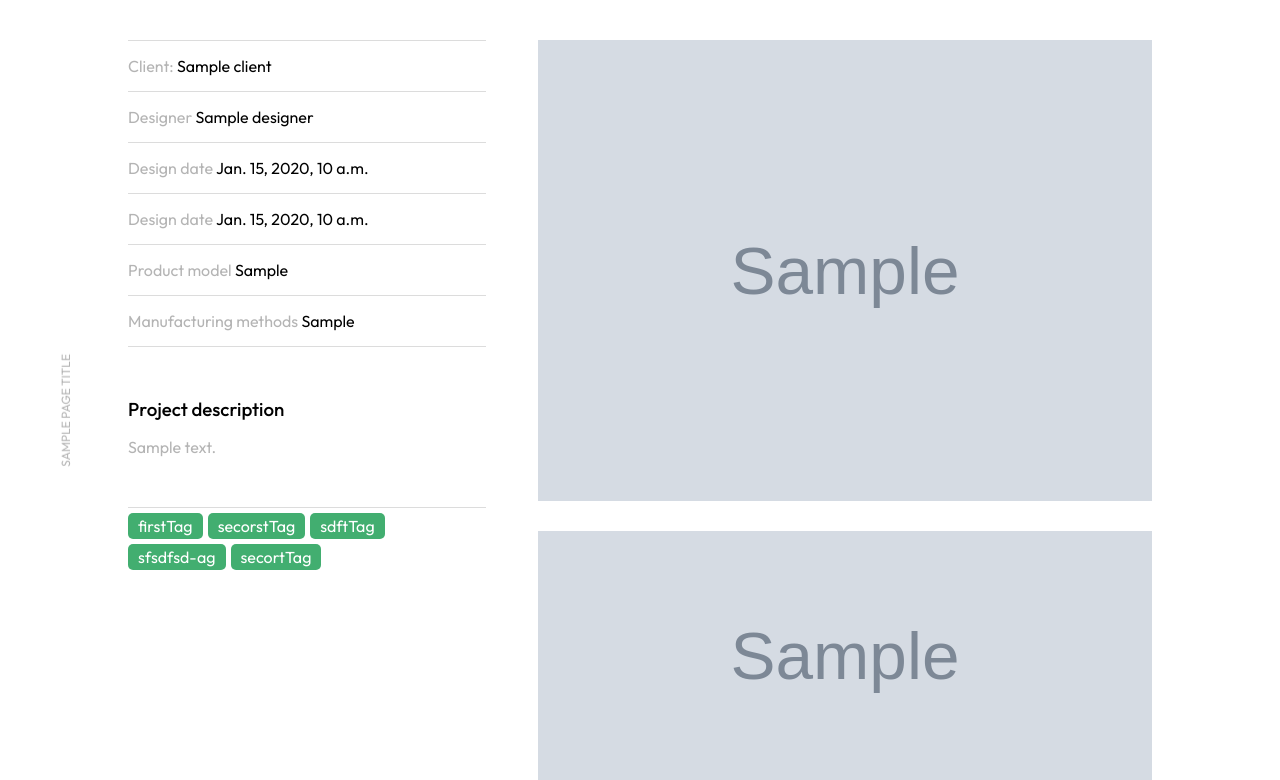
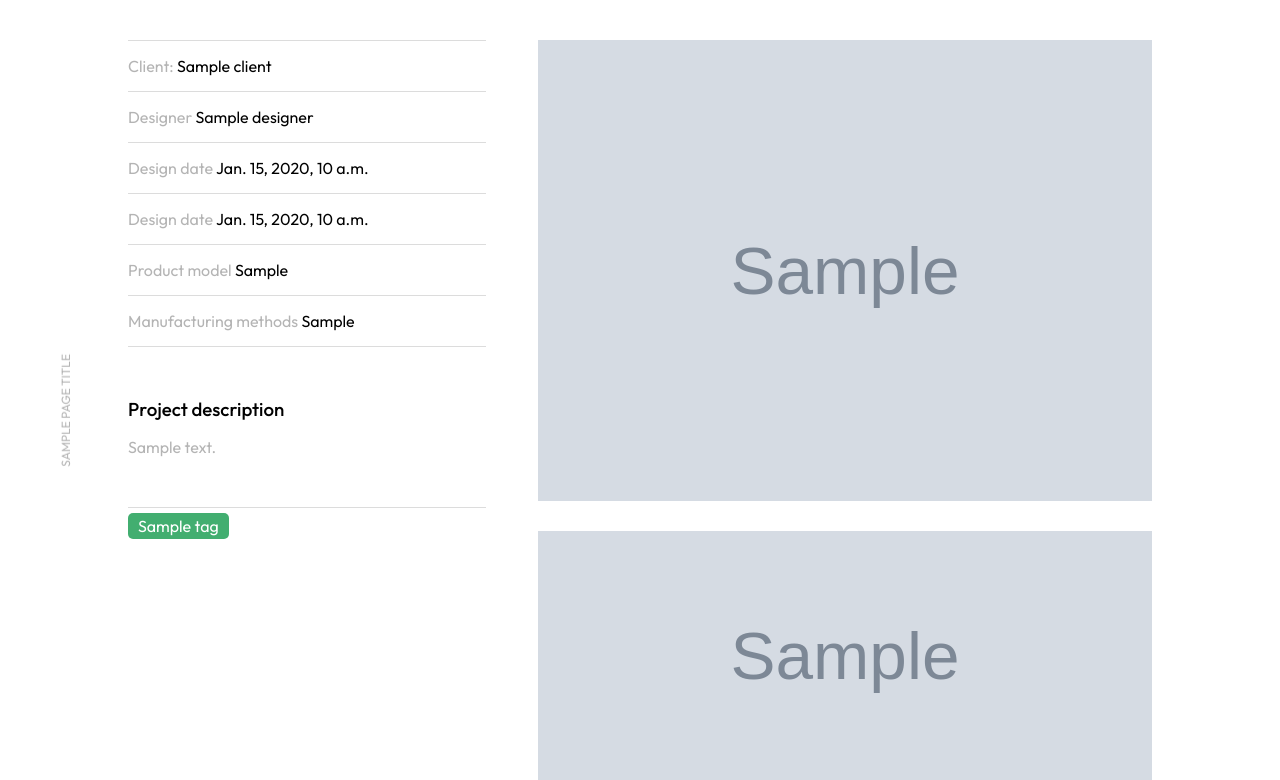
Before and after one commit to Rahimz/alast_web, a Django app: template templates/solutions/solution.html in a window 1280 px wide. Shown: the part 283-1063 px from the top of the page. Run offline with Django 3.2, Linux system fonts and the light colour scheme; the template is opened without the code that fills it: most values are stand-ins (such as "Sample title", 1, 10 or a date in 2020); grey boxes marked "Sample" are stand-in pictures.

Commit message:
refactor tag link

```diff
--- a/templates/solutions/solution.html
+++ b/templates/solutions/solution.html
@@ -62,14 +62,17 @@
 
 			<!-- {% if solution.tags %} -->
 			<div class="stags">
-				<!-- {% for tag in solution.tags.all %}
+				{% for tag in solution.tags.all %}
+				<a href="{% url 'generals:tags' tag.slug %}"><span>{{ tag.name }}</span></a>
+				{% endfor %}
+				{% comment %}
 				<a href="{% url 'generals:tags' tag.slug %}" style="border: 1px solid; border-radius: 10px; padding: 2px 6px; color: white; background-color: #42ae70; margin: 5px;"><span>{{ tag.name }}</span></a>
-				{% endfor %} -->
 				<a href="#"><span>firstTag</span></a>
 				<a href="#"><span>secorstTag</span></a>
 				<a href="#"><span>sdftTag</span></a>
 				<a href="#"><span>sfsdfsd-ag</span></a>
 				<a href="#"><span>secortTag</span></a>
+				{% endcomment %}
 			</div>
 			<!-- {% endif %} -->
 		</div>
```
